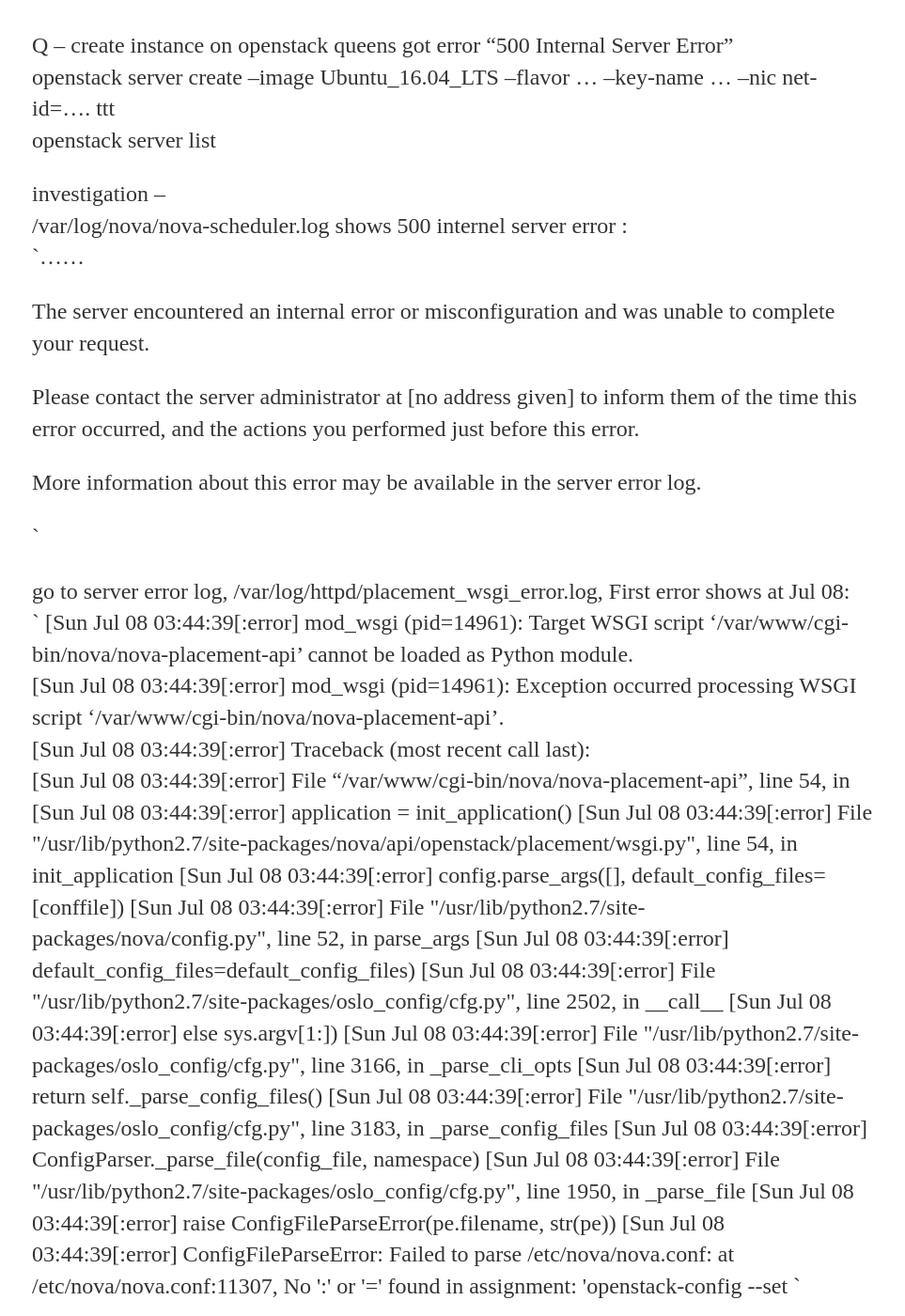
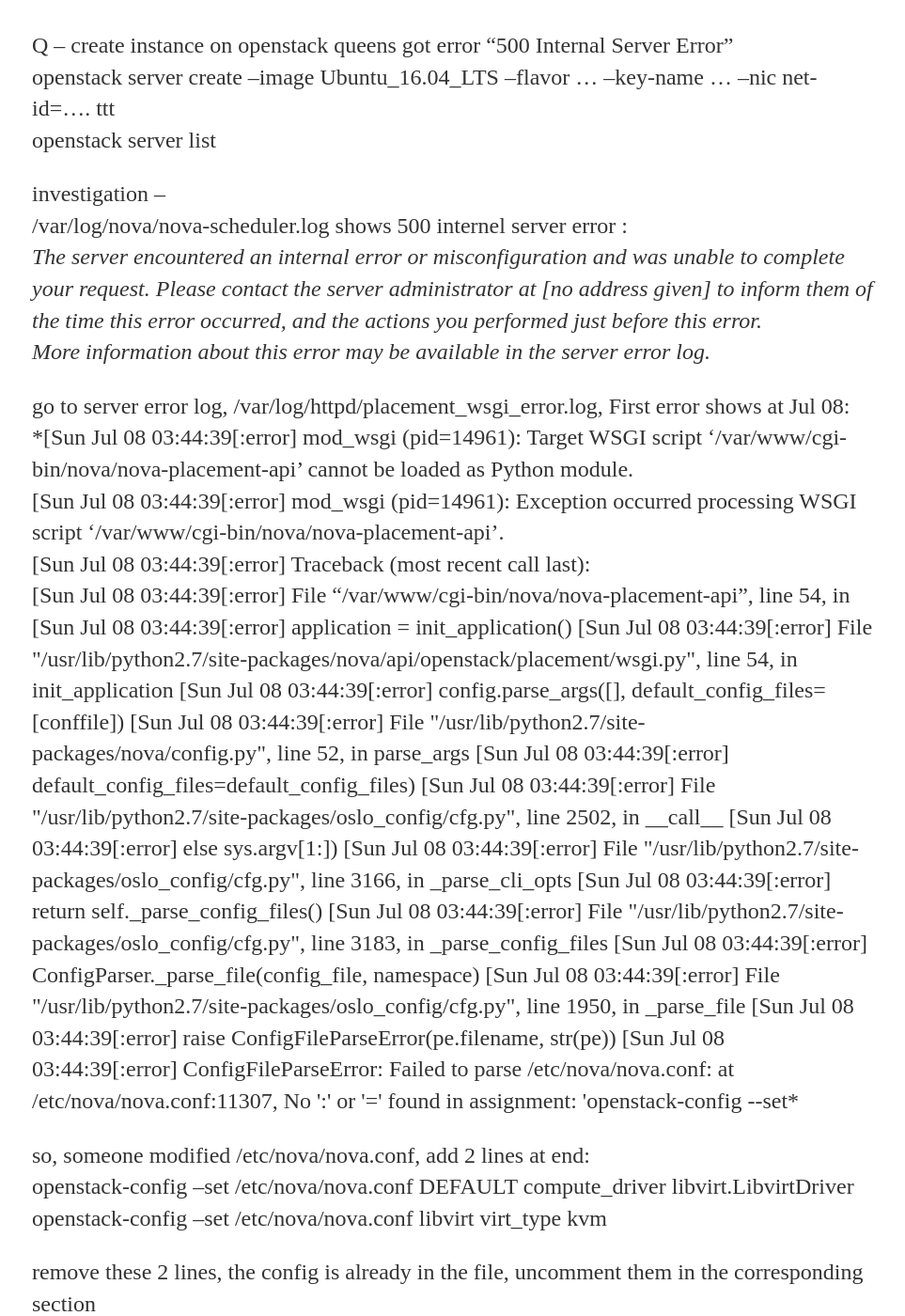
Before and after one commit to JasmineOttawa/JasmineOttawa.github.io, a Jekyll site: the page built from _posts/2018-07-06-createInstanceInOpenStack.md, in a window 1280 px wide and 1400 px high, scrolled down 278 px. Shown: the whole window at 94% size, without its empty margins (158-1121 px from the left). Built offline with Jekyll 4.4.1, drawn with Linux system fonts in a browser that asks for light colours; some of the changed text lies outside the part shown.

```diff
--- a/_posts/2018-07-06-createInstanceInOpenStack.md
+++ b/_posts/2018-07-06-createInstanceInOpenStack.md
@@ -10,13 +10,12 @@ openstack server list
 
 investigation --
 /var/log/nova/nova-scheduler.log shows 500 internel server error :
-  `......
-  <p>The server encountered an internal error or misconfiguration and was unable to complete your request.</p>
-  <p>Please contact the server administrator at [no address given] to inform them of the time this error occurred,  and the actions you performed just before this error.</p>
-  <p>More information about this error may be available in the server error log.</p>  `
+  *The server encountered an internal error or misconfiguration and was unable to complete your request.
+  Please contact the server administrator at [no address given] to inform them of the time this error occurred,  and the actions you performed just before this error.
+   More information about this error may be available in the server error log.*
 
 go to server error log, /var/log/httpd/placement_wsgi_error.log, First error shows at Jul 08:
- ` [Sun Jul 08 03:44:39[:error]  mod_wsgi (pid=14961): Target WSGI script '/var/www/cgi-bin/nova/nova-placement-api' cannot be loaded as Python module.
+ *[Sun Jul 08 03:44:39[:error]  mod_wsgi (pid=14961): Target WSGI script '/var/www/cgi-bin/nova/nova-placement-api' cannot be loaded as Python module.
   [Sun Jul 08 03:44:39[:error]  mod_wsgi (pid=14961): Exception occurred processing WSGI script '/var/www/cgi-bin/nova/nova-placement-api'.
   [Sun Jul 08 03:44:39[:error]  Traceback (most recent call last):
   [Sun Jul 08 03:44:39[:error]    File "/var/www/cgi-bin/nova/nova-placement-api", line 54, in <module>
@@ -33,7 +32,7 @@ go to server error log, /var/log/httpd/placement_wsgi_error.log, First error sho
   [Sun Jul 08 03:44:39[:error]      ConfigParser._parse_file(config_file, namespace)
   [Sun Jul 08 03:44:39[:error]    File "/usr/lib/python2.7/site-packages/oslo_config/cfg.py", line 1950, in _parse_file
   [Sun Jul 08 03:44:39[:error]      raise ConfigFileParseError(pe.filename, str(pe))
-  [Sun Jul 08 03:44:39[:error]  ConfigFileParseError: Failed to parse /etc/nova/nova.conf: at /etc/nova/nova.conf:11307, No ':' or '=' found in assignment: 'openstack-config --set  `
+  [Sun Jul 08 03:44:39[:error]  ConfigFileParseError: Failed to parse /etc/nova/nova.conf: at /etc/nova/nova.conf:11307, No ':' or '=' found in assignment: 'openstack-config --set*
 
 so, someone modified /etc/nova/nova.conf, add 2 lines at end:
 openstack-config --set /etc/nova/nova.conf DEFAULT compute_driver libvirt.LibvirtDriver
@@ -53,15 +52,15 @@ Now got another error
   [Thu Jul 12 10:10:16[:error]     log.register_options(CONF)
   [Thu Jul 12 10:10:16[:error]   File "/usr/lib/python2.7/site-packages/oslo_log/log.py", line 250, in register_options
   [Thu Jul 12 10:10:16[:error]     conf.register_cli_opts(_options.common_cli_opts)
-  [Thu Jul 12 10:10:16[:error]   File "/usr/lib/python2.7/site-packages/oslo_config/cfg.py", line 2440, in __inner
-  [Thu Jul 12 10:10:16[:error]     result = f(self, *args, **kwargs)
+  [Thu Jul 12 10:10:16[:error]   File "/usr/lib/python2.7/site-packages/oslo_config/cfg.py", line 2440, in inner
+  [Thu Jul 12 10:10:16[:error]     result = f(self, *args, kwargs)
   [Thu Jul 12 10:10:16[:error]   File "/usr/lib/python2.7/site-packages/oslo_config/cfg.py", line 2662, in register_cli_opts
   [Thu Jul 12 10:10:16[:error]     self.register_cli_opt(opt, group, clear_cache=False)
-  [Thu Jul 12 10:10:16[:error]   File "/usr/lib/python2.7/site-packages/oslo_config/cfg.py", line 2444, in __inner
-  [Thu Jul 12 10:10:16[:error]     return f(self, *args, **kwargs)
+  [Thu Jul 12 10:10:16[:error]   File "/usr/lib/python2.7/site-packages/oslo_config/cfg.py", line 2444, in inner
+  [Thu Jul 12 10:10:16[:error]     return f(self, *args, kwargs)
   [Thu Jul 12 10:10:16[:error]   File "/usr/lib/python2.7/site-packages/oslo_config/cfg.py", line 2654, in register_cli_opt
   [Thu Jul 12 10:10:16[:error]     raise ArgsAlreadyParsedError("cannot register CLI option")
-  [Thu Jul 12 10:10:16[:error] ArgsAlreadyParsedError: arguments already parsed: cannot register CLI option`
+  [Thu Jul 12 10:10:16[:error] ArgsAlreadyParsedError: arguments already parsed: cannot register CLI option*
 
 as per https://ask.openstack.org/en/question/6626/nova-arguments-already-parsed-cannot-register-cli-option/
 This error comes up when the attribute has been specified repeatedly and with different values at different config files.
```
Also changed, not shown: other parts of _posts/2018-07-06-createInstanceInOpenStack.md (+2 -2 lines).
